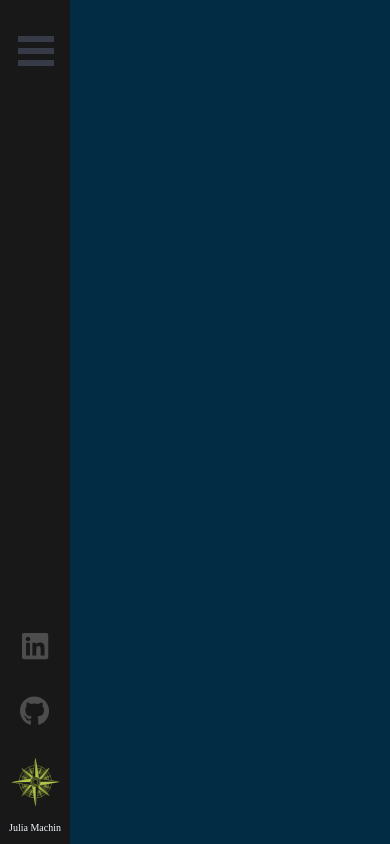
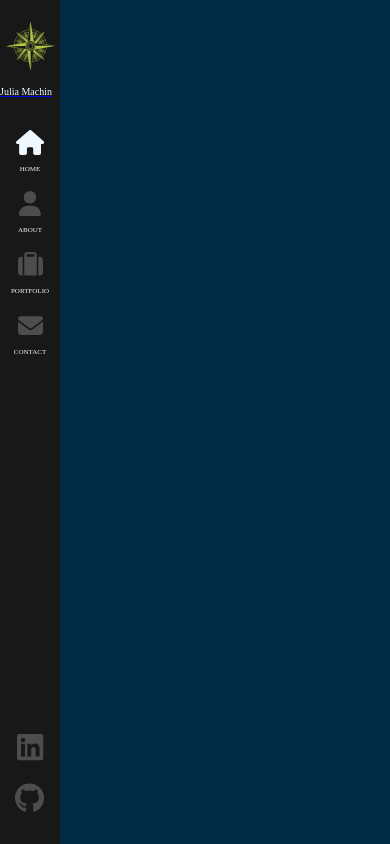
Before and after one commit to juliamachin/React-Portfolio, a React (Create React App) app: page / in a window 390 px wide. Built offline with nearby package versions, Linux system fonts and the light colour scheme.

Commit message:
Built new hamburger menu from scratch

```diff
--- a/package.json
+++ b/package.json
@@ -20,6 +20,7 @@
     "react-router-dom": "^6.3.0",
     "react-scripts": "5.0.1",
     "reactstrap": "^9.1.1",
+    "sass": "^1.53.0",
     "web-vitals": "^2.1.4"
   },
   "scripts": {
--- a/src/Components/Home/Home.js
+++ b/src/Components/Home/Home.js
@@ -1,11 +1,13 @@
-import './Home.css'
+import "./Home.css";
+
 
 const Home = () => {
-    return (
-        <div>
-            <h3>Home</h3>
-        </div>
-    )
-}
 
-export default Home
+  return (
+    <div className="home-page">
+
+    </div>
+  );
+};
+
+export default Home;
--- a/src/Components/Sidebar/Sidebar.css
+++ b/src/Components/Sidebar/Sidebar.css
@@ -1,6 +1,6 @@
 .sidebar {
   background-color: #181818;
-  width: 70px;
+  width: 60px;
   height: 100%;
   position: absolute;
   top: 0;
@@ -9,6 +9,7 @@
 }
 
 .logo {
+  position: absolute;
   display: block;
   padding: 8px 0;
 }
@@ -23,27 +24,24 @@
 .my-name {
   font-family: "Splash", cursive;
   color: aliceblue;
-}
-
-.item {
-  font-family: "Splash", cursive;
-  color: aliceblue;
-  font-size: 7px;
-}
-
-a {
-  text-decoration: none;
+  display: block;
 }
 
 nav {
   display: block;
   text-align: center;
-  position: absolute;
-  font-size: 20px;
+  /* position: absolute; */
   height: 210px;
   top: 50%;
-  margin-top: -200px;
+  margin-top: 130px;
   width: 100%;
+}
+
+.p {
+  display: block;
+  font-family: "Splash", cursive;
+  color: aliceblue;
+  font-size: 7px;
 }
 
 .a {
@@ -85,22 +83,101 @@ ul {
   margin: 0;
 }
 
-li a {
-  padding: 7px 0;
-  display: block;
-  font-size: 15px;
-  line-height: 16px;
-  color: #4d4d4e;
-}
-
 .active svg {
   color: aliceblue;
 }
 
-@media only screen and (max-width: 780px), screen and (max-height: 600px) {
+.burger {
+  display: flex;
+  flex-direction: column;
+  justify-content: space-between;
+}
+
+.item {
+  text-decoration: none;
+  font-size: 25px;
+}
+
+.ham {
+  display: none;
+  cursor: pointer;
+  margin-bottom: 25px;
+}
+
+.topBun {
+  display: block;
+  width: 40px;
+  height: 3px;
+  margin: 5px auto;
+  background-color: #9eb5f0;
+  transition: 0.4s;
+}
+
+.patty {
+  display: block;
+  width: 40px;
+  height: 3px;
+  margin: 5px auto;
+  background-color: #9eb5f0;
+  transition: 0.4s;
+}
+
+.bottomBun {
+  display: block;
+  width: 40px;
+  height: 3px;
+  margin: 5px auto;
+  background-color: #9eb5f0;
+  transition: 0.4s;
+}
+
+@media only screen and (max-width: 780px) and (max-height: 600px) {
+  * {
+    overflow: hidden;
+  }
+
+  nav {
+    margin-top: 100px;
+  }
+
+  .burger {
+    position: absolute;
+    top: 150px;
+    right: 0px;
+    flex-direction: column;
+    transition: 0.3s ease-in;
+    transform: translate(100%);
+  }
+
+  svg {
+    text-decoration: none;
+    font-size: 22px;
+    margin-top: 12px;
+  }
+
+  .navMenu {
+    transform: translate(0%);
+  }
+
+  .ham {
+    display: block;
+  }
+
+  .menu .topBun {
+    transform: rotate(45deg) translate(8px, 3px);
+  }
+
+  .menu .patty {
+    opacity: 0;
+  }
+
+  .menu .bottomBun {
+    transform: rotate(-45deg) translate(8px, -3px);
+  }
+
   .logo {
     position: absolute;
-    bottom: 1px;
+    top: 12px;
     width: 100%;
     display: block;
     padding: 0;
@@ -109,9 +186,20 @@ li a {
     margin: 0;
   }
 
+  .compass-icon {
+    display: block;
+    margin: 8px auto;
+    width: 60px;
+    height: auto;
+  }
+
+  .my-name {
+    display: none;
+  }
+
   ul {
     position: absolute;
-    bottom: 100px;
+    bottom: 20px;
     width: 100%;
     display: block;
     padding: 0;
@@ -119,84 +207,9 @@ li a {
     text-align: center;
     margin: 0;
   }
+.p {
+    display: none;
+}
 
-  .link {
-    opacity: 0;
-  }
 
-  .item {
-    opacity: 0;
-  }
-
-  .p {
-    font-family: "Splash", cursive;
-    color: aliceblue;
-    font-size: 7px;
-  }
-
-  .bm-burger-button {
-    position: fixed;
-    width: 36px;
-    height: 30px;
-    left: 18px;
-    top: 36px;
-  }
-
-  /* Color/shape of burger icon bars */
-  .bm-burger-bars {
-    background: #373a47;
-  }
-
-  /* Color/shape of burger icon bars on hover*/
-  .bm-burger-bars-hover {
-    background: #a90000;
-  }
-
-  /* Position and sizing of clickable cross button */
-  .bm-cross-button {
-    height: 24px;
-    width: 24px;
-  }
-
-  /* Color/shape of close button cross */
-  .bm-cross {
-    background: #bdc3c7;
-  }
-
-  /*
-  Sidebar wrapper styles
-  Note: Beware of modifying this element as it can break the animations - you should not need to touch it in most cases
-  */
-  .bm-menu-wrap {
-    position: fixed;
-    height: 100%;
-  }
-
-  /* General sidebar styles */
-  .bm-menu {
-    background: #373a47;
-    padding: 2.5em 1.5em 0;
-    font-size: 1.15em;
-  }
-
-  /* Morph shape necessary with bubble or elastic */
-  .bm-morph-shape {
-    fill: #373a47;
-  }
-
-  /* Wrapper for item list */
-  .bm-item-list {
-    color: #b8b7ad;
-    padding: 0.8em;
-  }
-
-  /* Individual item */
-  .bm-item {
-    display: inline-block;
-  }
-
-  /* Styling of overlay */
-  .bm-overlay {
-    background: rgba(0, 0, 0, 0.3);
-  }
 }
--- a/src/Components/Sidebar/Sidebar.js
+++ b/src/Components/Sidebar/Sidebar.js
@@ -1,4 +1,5 @@
 import "./Sidebar.css";
+import { useState } from "react";
 import { Link, NavLink } from "react-router-dom";
 import { FontAwesomeIcon } from "@fortawesome/react-fontawesome";
 import {
@@ -8,84 +9,55 @@ import {
   faSuitcase,
 } from "@fortawesome/free-solid-svg-icons";
 import { faLinkedin, faGithub } from "@fortawesome/free-brands-svg-icons";
-import { slide as Menu } from 'react-burger-menu'
 
 const Sidebar = () => {
+  const [hamburger, setHamburger] = useState("false");
+  const [burger, setBurger] = useState("false");
 
+  const toggleClass = () => {
+    setHamburger(!hamburger);
+    setBurger(!burger);
+  };
   return (
     <div className="sidebar">
       <Link className="logo" to="/">
         <img src="/assets/images/Icon.png" className="compass-icon" />
         <p className="my-name">Julia Machin</p>
       </Link>
-      <Menu>
+      <nav className={hamburger ? "hamburger" : "menu"}>
+        <div onClick={toggleClass} className="ham">
+          <span className="topBun"></span>
+          <span className="patty"></span>
+          <span className="bottomBun"></span>
+        </div>
+        <div className={burger ? "burger" : "navMenu"}>
           <NavLink
             exact="true"
             activeclassname="active"
-          className="home-link"
+            className="item"
             to="/"
           >
             <FontAwesomeIcon icon={faHome} color="#4d4d4e" />
             <p className="p">HOME</p>
           </NavLink>
           <br />
-        <NavLink activeclassname="active" className="about-link" to="/about">
+          <NavLink activeclassname="active" className="item" to="/about">
             <FontAwesomeIcon icon={faUser} color="#4d4d4e" />
             <p className="p">ABOUT</p>
           </NavLink>
           <br />
-        <NavLink
-          activeclassname="active"
-          className="portfolio-link"
-          to="/portfolio"
-        >
+          <NavLink activeclassname="active" className="item" to="/portfolio">
             <FontAwesomeIcon icon={faSuitcase} color="#4d4d4e" />
             <p className="p">PORTFOLIO</p>
           </NavLink>
           <br />
-        <NavLink
-          activeclassname="active"
-          className="contact-link"
-          to="/contact"
-        >
+          <NavLink activeclassname="active" className="item" to="/contact">
             <FontAwesomeIcon icon={faEnvelope} color="#4d4d4e" />
             <p className="p">CONTACT</p>
           </NavLink>
-      </Menu>
-      <nav>
-        <NavLink
-          exact="true"
-          activeclassname="active"
-          className="link"
-          to="/"
-        >
-          <FontAwesomeIcon icon={faHome} color="#4d4d4e" />
-          <p className="item">HOME</p>
-        </NavLink>
-        <br />
-        <NavLink activeclassname="active" className="link" to="/about">
-          <FontAwesomeIcon icon={faUser} color="#4d4d4e" />
-          <p className="item">ABOUT</p>
-        </NavLink>
-        <br />
-        <NavLink
-          activeclassname="active"
-          className="link"
-          to="/portfolio"
-        >
-          <FontAwesomeIcon icon={faSuitcase} color="#4d4d4e" className="link"/>
-          <p className="item">PORTFOLIO</p>
-        </NavLink>
-        <br />
-        <NavLink
-          activeclassname="active"
-          className="contact-link"
-          to="/contact"
-        >
-          <FontAwesomeIcon icon={faEnvelope} color="#4d4d4e" className="link"/>
-          <p className="item">CONTACT</p>
-        </NavLink>
+        </div>
       </nav>
+
       <ul>
         <li>
           <a
```
Also changed, not shown: 1 other file (tests, documents, lock files or other folders). Lines whose indentation alone changed are shown as unchanged.
